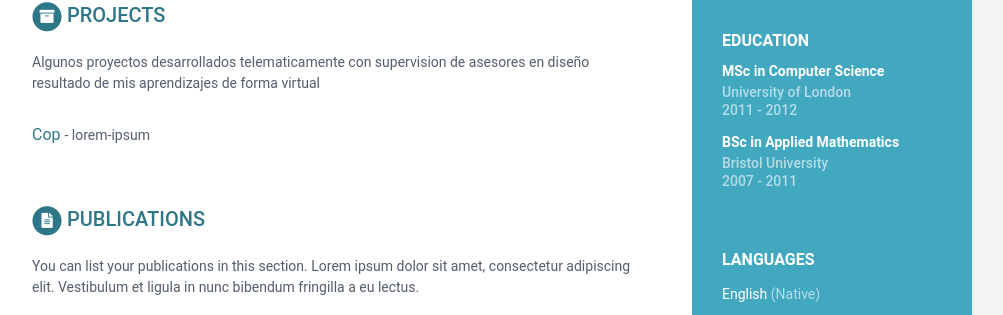
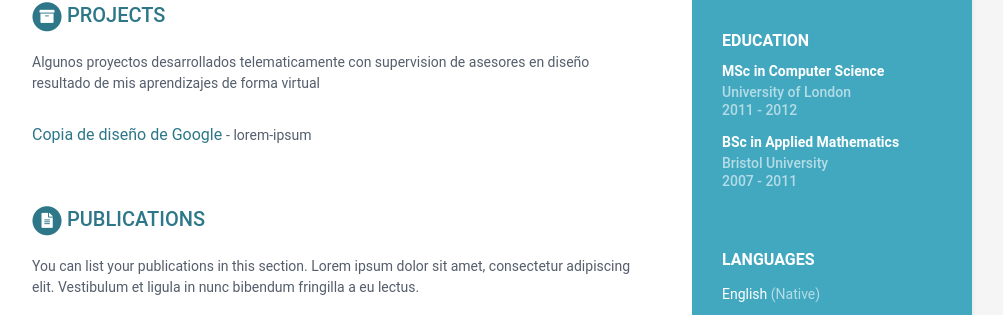
Before and after one commit to KevinC99/good-birch-4e19a, a Jekyll site: the page built from index.html, in a window 1280 px wide. Shown: the part 568-883 px from the top of the page, without its empty margins (168-1171 px from the left). Built offline with Jekyll 4.4.1, drawn with Linux system fonts in a browser that asks for light colours.

Commit message:
data.yml: updated title in assignments

```diff
--- a/_data/data.yml
+++ b/_data/data.yml
@@ -79,7 +79,7 @@ projects:
   assignments:
     - link: lorem-ipsum
       tagline: lorem-ipsum
-      title: Cop
+      title: Copia de diseño de Google
   intro: >-
     Algunos proyectos desarrollados telematicamente con supervision de asesores
     en diseño resultado de mis aprendizajes de forma virtual
```
